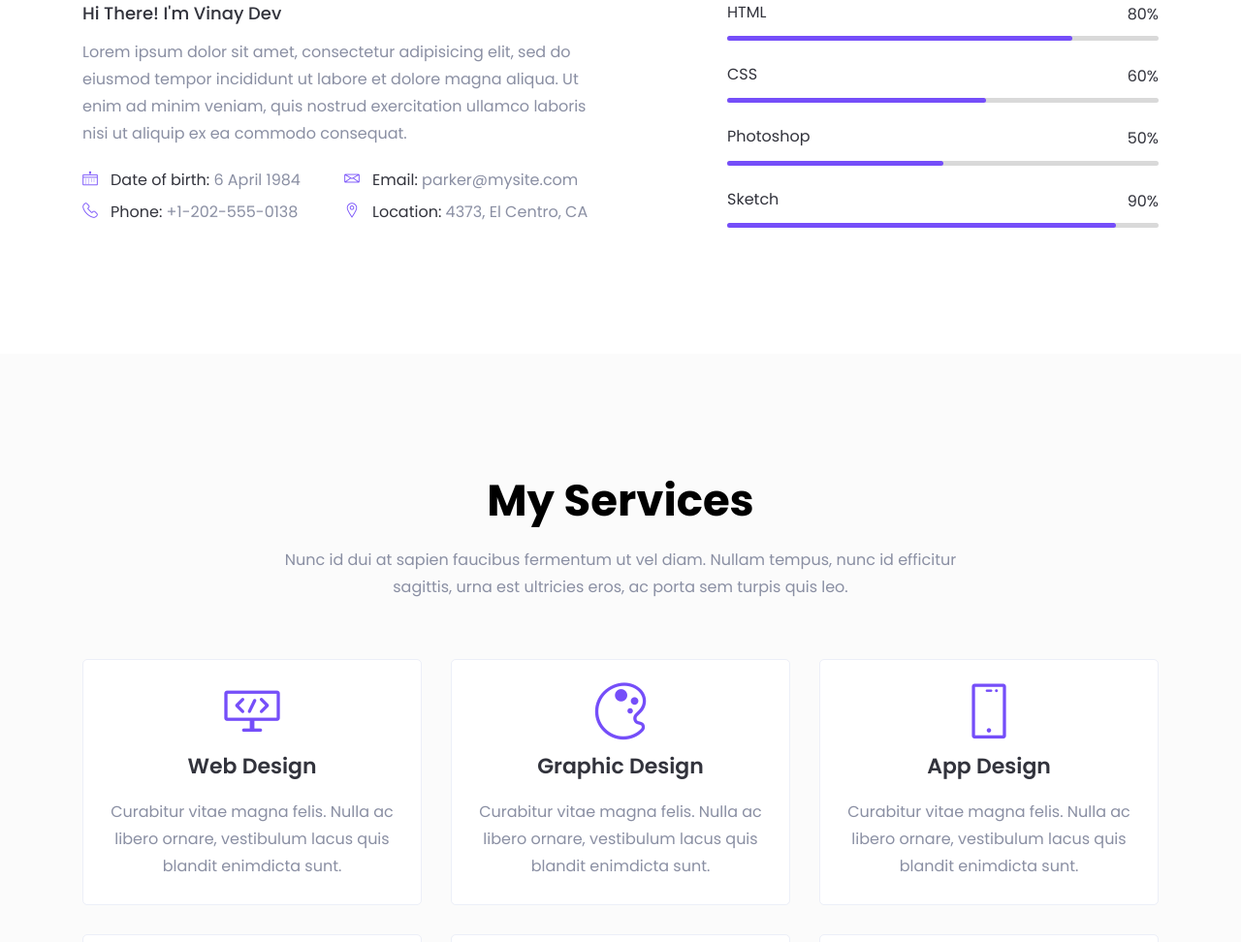
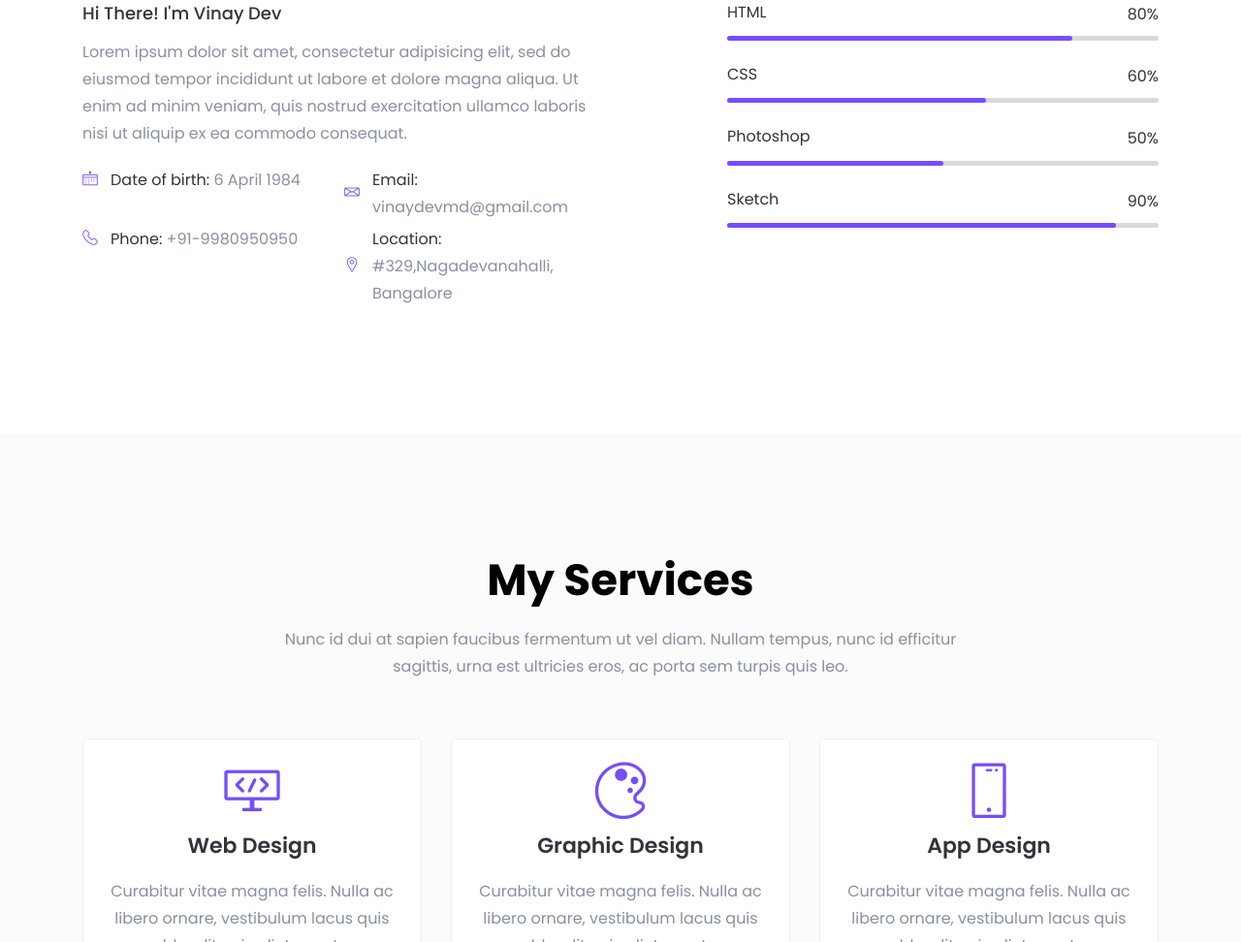
Before and after one commit to vinaydevmd/myweb, a plain HTML site: page VinayCustomWebsite/index.html in a window 1280 px wide. Shown: the part 1122-2094 px from the top of the page at 97% size. Drawn offline with Linux system fonts and the light colour scheme; files whose address does not match are found by name.

Commit message:
Update
Address

```diff
--- a/VinayCustomWebsite/index.html
+++ b/VinayCustomWebsite/index.html
@@ -192,7 +192,7 @@
                                         <i class="lni-envelope"></i>
                                     </div>
                                     <div class="info-text">
-                                        <p><span>Email:</span> parker@mysite.com</p>
+                                        <p><span>Email:</span> vinaydevmd@gmail.com</p>
                                     </div>
                                 </div> <!-- single info -->
                             </li>
@@ -202,7 +202,7 @@
                                         <i class="lni-phone-handset"></i>
                                     </div>
                                     <div class="info-text">
-                                        <p><span>Phone:</span> +1-202-555-0138</p>
+                                        <p><span>Phone:</span> +91-9980950950</p>
                                     </div>
                                 </div> <!-- single info -->
                             </li>
@@ -212,7 +212,7 @@
                                         <i class="lni-map-marker"></i>
                                     </div>
                                     <div class="info-text">
-                                        <p><span>Location:</span> 4373, El Centro, CA</p>
+                                        <p><span>Location:</span> #329,Nagadevanahalli, Bangalore</p>
                                     </div>
                                 </div> <!-- single info -->
                             </li>
```
